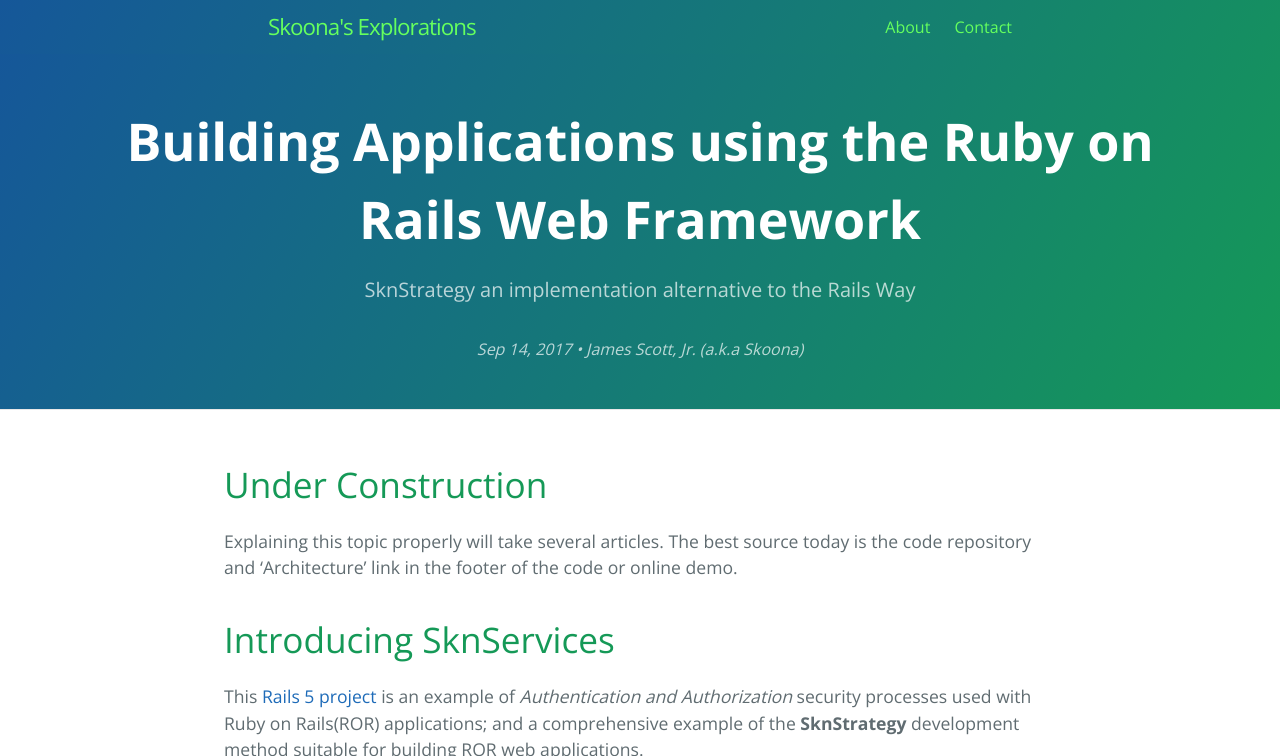
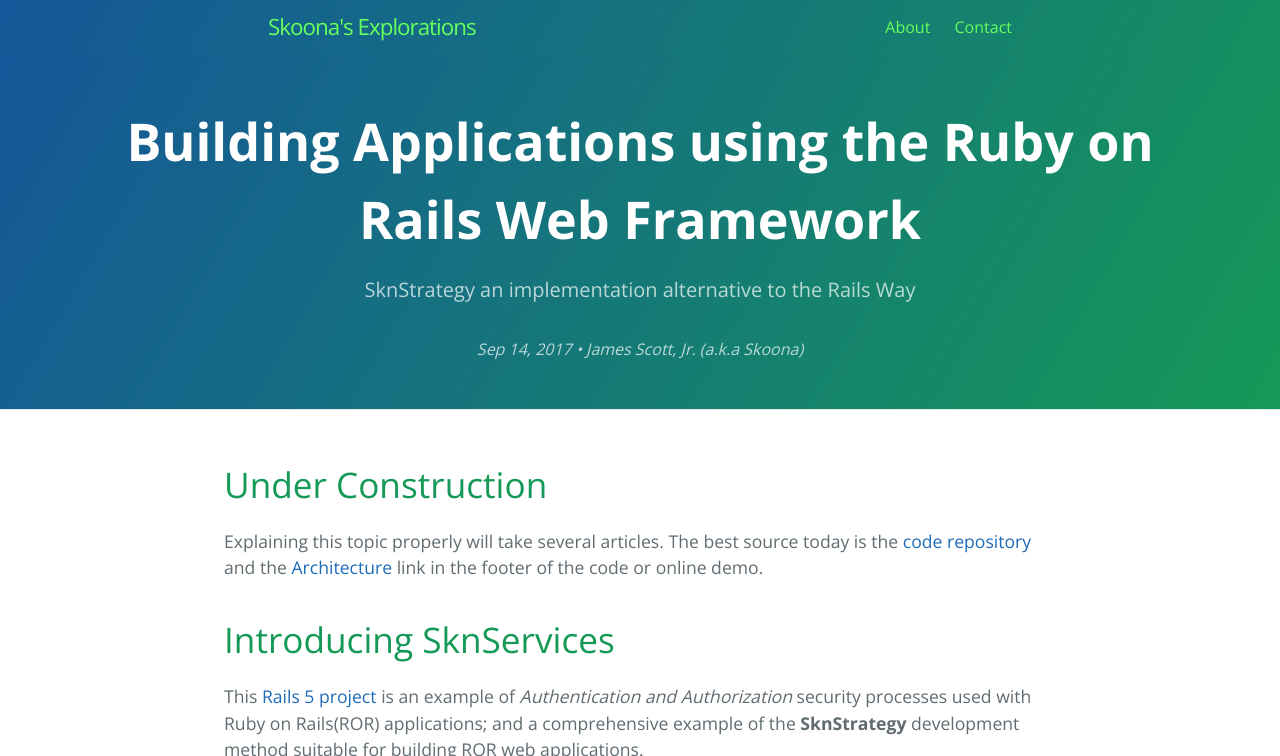
Before and after one commit to skoona/skoona.github.io, a Jekyll site: the page built from _posts/2017-09-14-Application-Options-With-Rails.md, in a window 1280 px wide and 900 px high, cut to the strip 0-756 px from the top of the window. Built offline with Jekyll 4.4.1, drawn with Linux system fonts in a browser that asks for light colours; comment, search, counter and statistics services are not loaded.

Commit message:
Working for structure

```diff
--- a/_posts/2017-09-14-Application-Options-With-Rails.md
+++ b/_posts/2017-09-14-Application-Options-With-Rails.md
@@ -8,7 +8,7 @@
 ---
 
 # Under Construction
-Explaining this topic properly will take several articles.  The best source today is the code repository and 'Architecture' link in the footer of the code or online demo.
+Explaining this topic properly will take several articles.  The best source today is the [code repository](https://github.com/skoona/SknServices) and the [Architecture](http://vserv.skoona.net:8080/pages/details_architecture) link in the footer of the code or online demo.
 
 
 # Introducing SknServices
```
